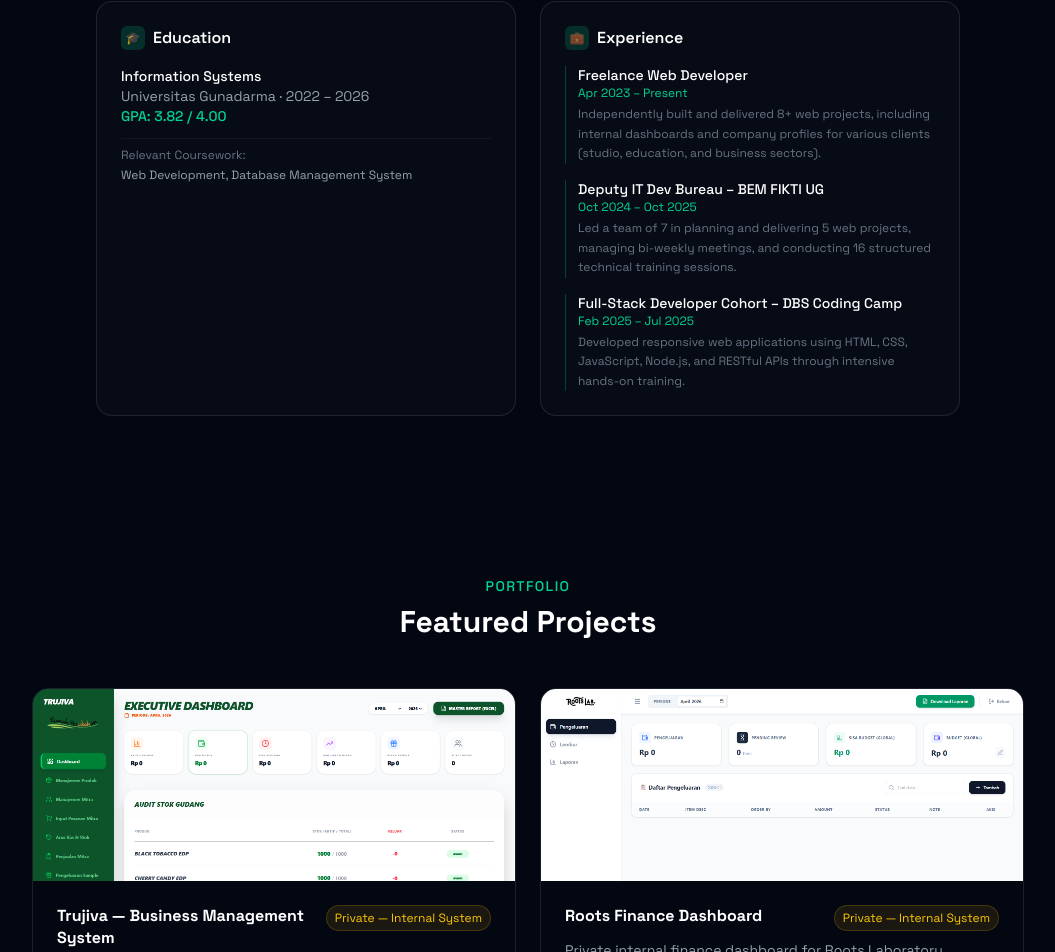
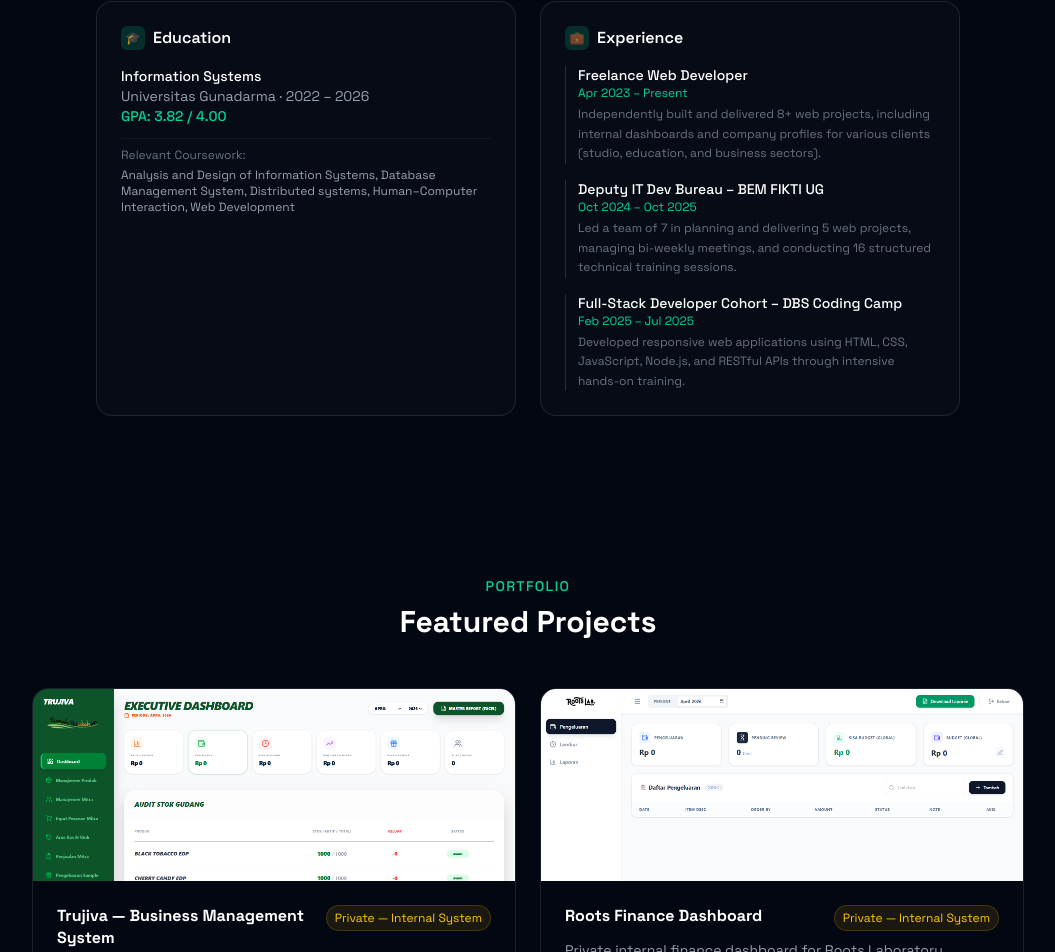
Before and after one commit to ryankalansi/ryan-portfolio, a React (Vite) app: page / in a window 1280 px wide. Shown: the part 1540-2492 px from the top of the page, without its empty margins (112-1167 px from the left). Built offline with nearby package versions, Linux system fonts and the light colour scheme.

Commit message:
add Analysis and Design of Information Systems,Distributed systems, Human Computer Interaction

```diff
--- a/src/components/sections/About.jsx
+++ b/src/components/sections/About.jsx
@@ -215,7 +215,9 @@ export const About = () => {
                 <div className="pt-2 border-t border-white/5">
                   <p className="text-gray-500 text-xs">Relevant Coursework:</p>
                   <p className="text-gray-400 text-xs mt-1">
-                    Web Development, Database Management System
+                    Analysis and Design of Information Systems, Database
+                    Management System, Distributed systems, Human–Computer
+                    Interaction, Web Development
                   </p>
                 </div>
               </div>
```
